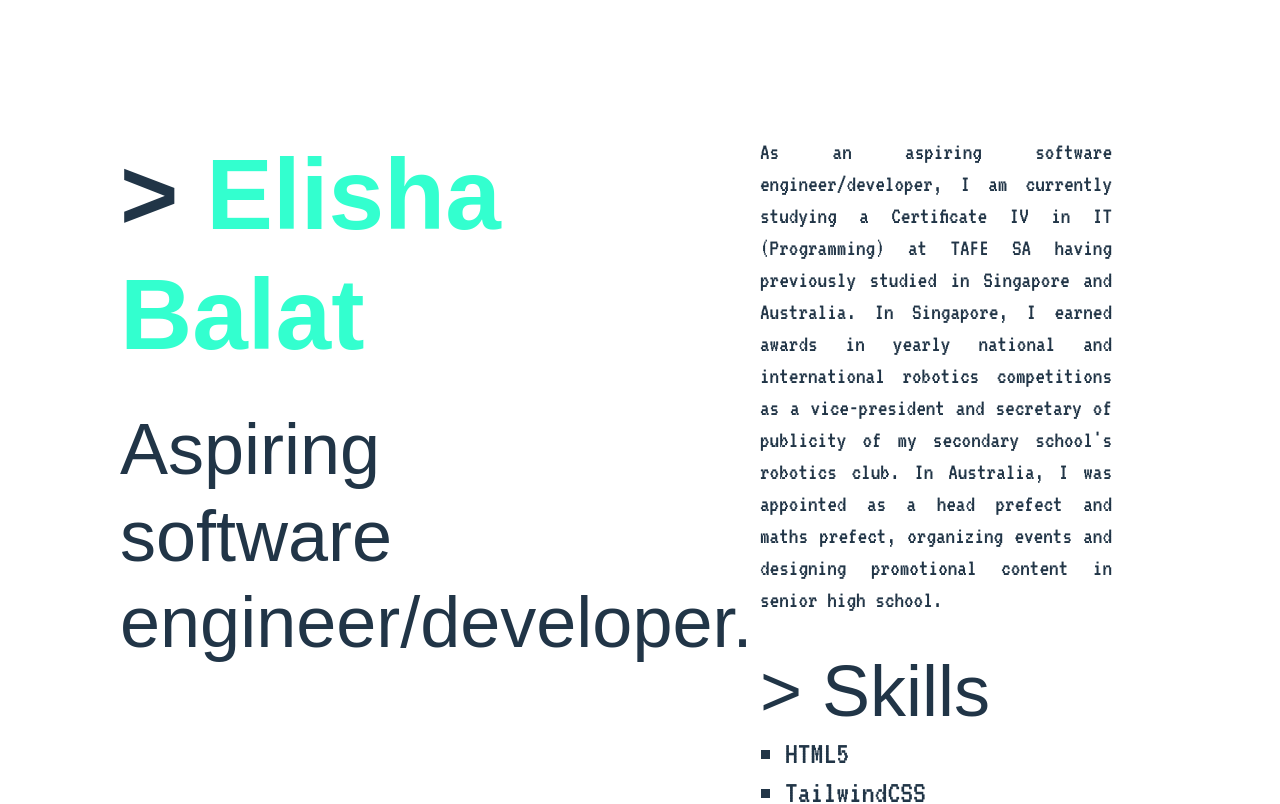
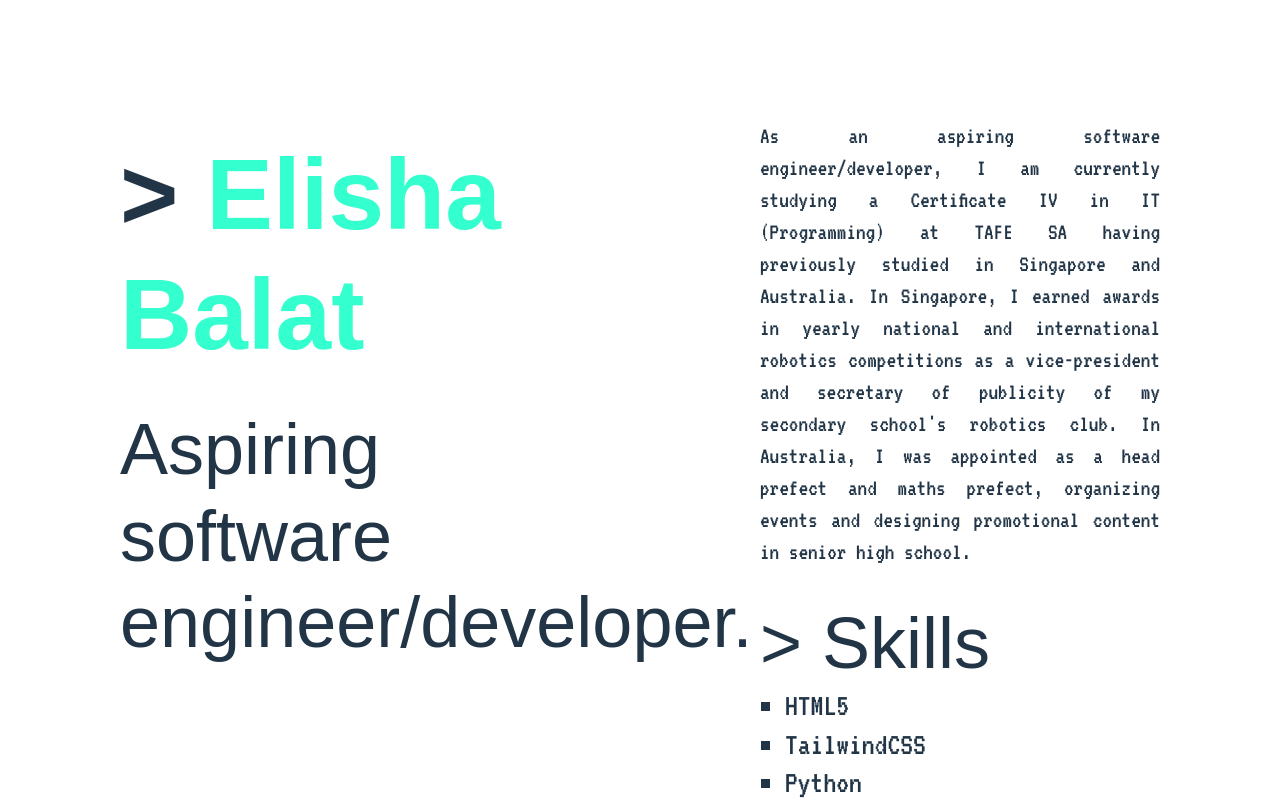
Before and after one commit to elisha-b/portfolio, a React (Vite) app: page / in a window 1280 px wide. Shown: the top 804 px of the page. Built offline with nearby package versions, Linux system fonts and the light colour scheme; a web font is replaced by a local one.

Commit message:
Replaced right div justify to absolute inset right

```diff
--- a/src/App.jsx
+++ b/src/App.jsx
@@ -8,7 +8,7 @@ function App() {
           <h1>&#62; <span class="text-[#33FFCF]">Elisha Balat</span></h1>
           <h2>Aspiring software engineer/developer.</h2>
         </div>
-      <div class="justify-self-end w-1/2 text-[32px] p-30">
+      <div class="absolute inset-y-0 right-0 w-1/2 text-[32px] p-30">
         <p className="summary">As an aspiring software engineer/developer, I am currently studying a Certificate IV in IT (Programming) at TAFE SA having previously studied in Singapore and Australia. In Singapore, I earned awards in yearly national and international robotics competitions as a vice-president and secretary of publicity of my secondary school's robotics club. In Australia, I was appointed as a head prefect and maths prefect, organizing events and designing promotional content in senior high school.</p>
 
         <h2>&#62; Skills</h2>
```
